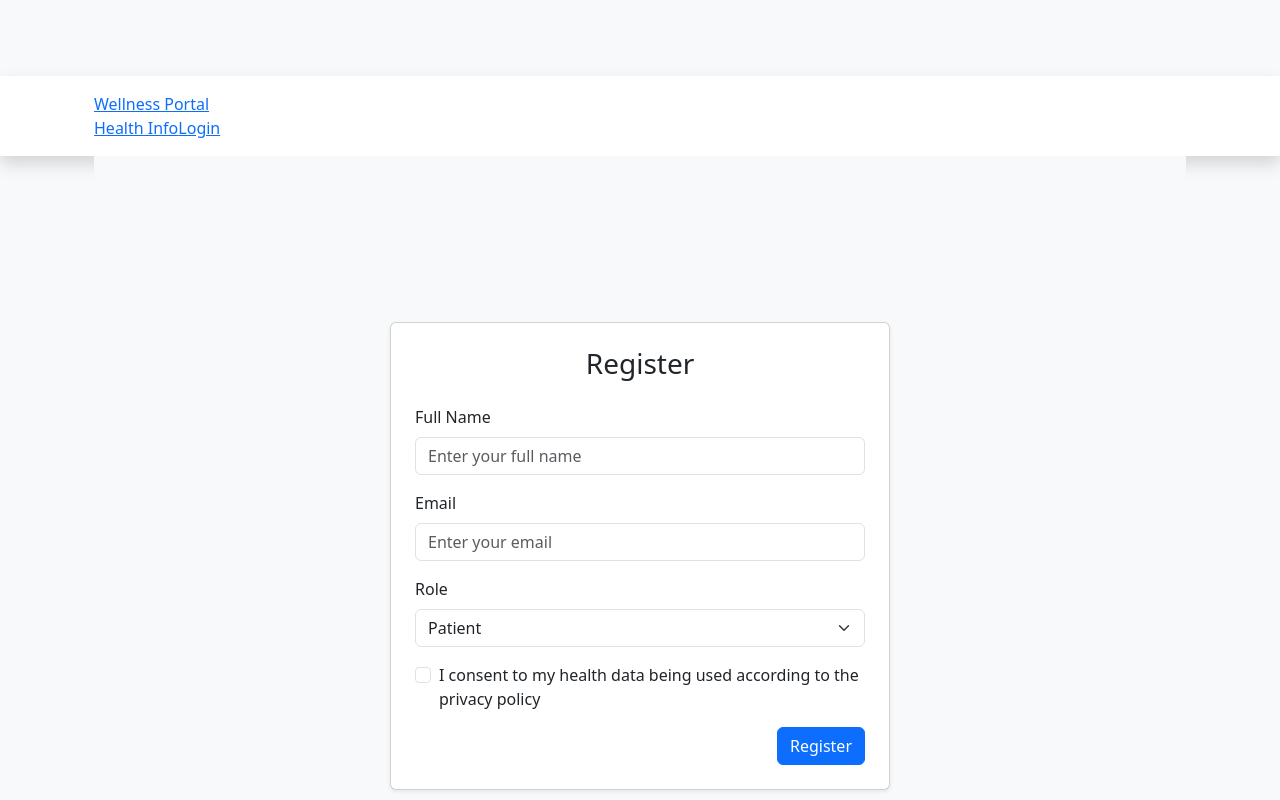
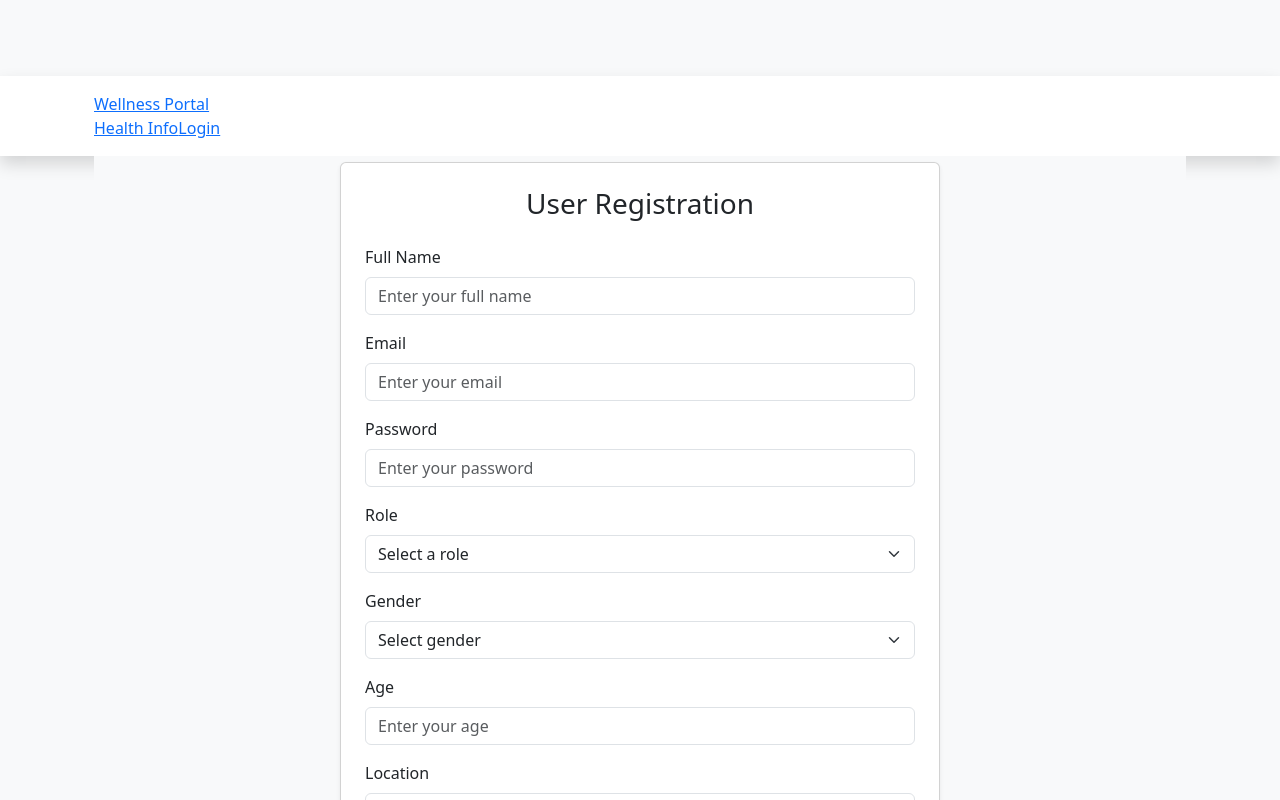
Before and after one commit to Arunpandi04/HealthCare_Wellness, a React (Vite) app: page /register in a window 1280 px wide. Shown: the top 800 px of the page. Built offline with nearby package versions, Linux system fonts and the light colour scheme.

Commit message:
Login Design

```diff
--- a/src/components/LoginForm.jsx
+++ b/src/components/LoginForm.jsx
@@ -1,37 +1,122 @@
-import React, { useState } from 'react'
+import axios from "axios";
+import React, { useState } from "react";
+import { Container, Form, Button, Card, Row, Col } from "react-bootstrap";
 
-export function LoginForm(){
-  const [email, setEmail] = useState('')
-  const [password, setPassword] = useState('')
-  const [role, setRole] = useState('patient')
+const emailRegex = /^[^\s@]+@[^\s@]+\.[^\s@]+$/;
 
-  function handleSubmit(e){
-    e.preventDefault()
-    console.log('login', { email, password, role })
-    alert('Placeholder: integrate with backend JWT API')
-  }
+export function LoginForm() {
+  const [formData, setFormData] = useState({
+    email: "",
+    password: "",
+    role: "patient",
+  });
+
+  const [errors, setErrors] = useState({});
+
+  // ✅ Validation function
+  const validateForm = () => {
+    const newErrors = {};
+    const { email, password, role } = formData;
+
+    if (!email.trim()) newErrors.email = "Email is required";
+    else if (!emailRegex.test(email))
+      newErrors.email = "Please enter a valid email address";
+
+    if (!password.trim()) newErrors.password = "Password is required";
+    else if (password.trim().length < 6)
+      newErrors.password = "Password must be at least 6 characters";
+
+    if (!role?.trim()) newErrors.role = "Please select a role";
+
+    setErrors(newErrors);
+    return Object.keys(newErrors).length === 0;
+  };
+
+  // ✅ Handle input change and clear specific field errors
+  const handleChange = (field, value) => {
+    setFormData((prev) => ({ ...prev, [field]: value }));
+    setErrors((prev) => {
+      const updated = { ...prev };
+      delete updated[field];
+      return updated;
+    });
+  };
+
+  const handleSubmit = (e) => {
+    e.preventDefault();
+    if (!validateForm()) return;
+    console.log("Login:", formData);
+     axios.post("", formData,{
+      headers: {
+        "Content-Type": 'Application/json',
+      }
+    })
+  };
+
+  const { email, password, role } = formData;
 
   return (
-    <form onSubmit={handleSubmit}>
-      <h6>Login</h6>
-      <div>
-        <label>Email</label>
-        <input type="email" value={email} onChange={e=>setEmail(e.target.value)} required />
-      </div>
-      <div>
-        <label>Password</label>
-        <input type="password" value={password} onChange={e=>setPassword(e.target.value)} required />
-      </div>
-      <div>
-        <label>Role</label>
-        <select value={role} onChange={e=>setRole(e.target.value)}>
-          <option value="patient">Patient</option>
-          <option value="provider">Provider</option>
-        </select>
-      </div>
-      <div>
-        <button type="submit">Sign in</button>
-      </div>
-    </form>
-  )
+    <Container className="d-flex justify-content-center align-items-center min-vh-100 bg-light">
+      <Card className="p-4 shadow-sm" style={{ width: "100%", maxWidth: "400px" }}>
+        <h4 className="text-center mb-4">Login</h4>
+
+        <Form noValidate onSubmit={handleSubmit}>
+          {/* Email Field */}
+          <Form.Group className="mb-3" controlId="formEmail">
+            <Form.Label>Email</Form.Label>
+            <Form.Control
+              type="email"
+              placeholder="Enter your email"
+              value={email}
+              onChange={(e) => handleChange("email", e.target.value)}
+              isInvalid={!!errors.email}
+            />
+            <Form.Control.Feedback type="invalid">
+              {errors.email}
+            </Form.Control.Feedback>
+          </Form.Group>
+
+          {/* Password Field */}
+          <Form.Group className="mb-3" controlId="formPassword">
+            <Form.Label>Password</Form.Label>
+            <Form.Control
+              type="password"
+              placeholder="Enter your password"
+              value={password}
+              onChange={(e) => handleChange("password", e.target.value)}
+              isInvalid={!!errors.password}
+            />
+            <Form.Control.Feedback type="invalid">
+              {errors.password}
+            </Form.Control.Feedback>
+          </Form.Group>
+
+          {/* Role Selection */}
+          <Form.Group className="mb-4" controlId="formRole">
+            <Form.Label>Role</Form.Label>
+            <Form.Select
+              value={role}
+              onChange={(e) => handleChange("role", e.target.value)}
+              isInvalid={!!errors.role}
+            >
+              <option value="patient">Patient</option>
+              <option value="provider">Provider</option>
+            </Form.Select>
+            <Form.Control.Feedback type="invalid">
+              {errors.role}
+            </Form.Control.Feedback>
+          </Form.Group>
+
+          {/* Submit Button */}
+          <Row>
+            <Col className="d-flex justify-content-end">
+              <Button variant="primary" type="submit">
+                Sign In
+              </Button>
+            </Col>
+          </Row>
+        </Form>
+      </Card>
+    </Container>
+  );
 }
--- a/src/components/RegisterForm.jsx
+++ b/src/components/RegisterForm.jsx
@@ -1,98 +1,157 @@
+import axios from "axios";
 import React, { useState } from "react";
-import {
-  Container,
-  Form,
-  Button,
-  Row,
-  Col,
-  Card,
-} from "react-bootstrap";
+import { Container, Form, Button, Row, Col, Card } from "react-bootstrap";
 
 const emailRegex = /^[^\s@]+@[^\s@]+\.[^\s@]+$/;
 
 export default function RegisterForm() {
-  const [name, setName] = useState("");
-  const [email, setEmail] = useState("");
-  const [role, setRole] = useState("patient");
-  const [consent, setConsent] = useState(false);
+  const [formData, setFormData] = useState({
+    fullName: "",
+    email: "",
+    password: "",
+    role: "",
+    gender: "",
+    age: "",
+    location: "",
+    consentAccepted: false,
+    professionalInfo: {
+      specialization: "",
+      experience: "",
+      licenseNumber: "",
+    },
+  });
+
   const [errors, setErrors] = useState({});
 
-  // ✅ Optimized validation
-  function validateForm() {
+  // ✅ Validation logic
+  const validateForm = () => {
     const newErrors = {};
-    const trimmedName = name.trim();
-    const trimmedEmail = email.trim();
+    const {
+      fullName,
+      email,
+      password,
+      role,
+      gender,
+      age,
+      location,
+      consentAccepted,
+      professionalInfo,
+    } = formData;
 
-    if (!trimmedName) newErrors.name = "Full name is required";
-    else if (trimmedName.length < 3)
-      newErrors.name = "Full name must be at least 3 characters";
+    // Basic info
+    if (!fullName.trim()) newErrors.fullName = "Full name is required";
+    else if (fullName.trim().length < 3)
+      newErrors.fullName = "Full name must be at least 3 characters";
 
-    if (!trimmedEmail) newErrors.email = "Email is required";
-    else if (!emailRegex.test(trimmedEmail))
-      newErrors.email = "Please enter a valid email address";
+    if (!email.trim()) newErrors.email = "Email is required";
+    else if (!emailRegex.test(email))
+      newErrors.email = "Enter a valid email address";
+
+    if (!password.trim()) newErrors.password = "Password is required";
+    else if (password.trim().length < 6)
+      newErrors.password = "Password must be at least 6 characters";
 
     if (!role?.trim()) newErrors.role = "Please select a role";
 
-    if (!consent) newErrors.consent = "You must give consent to register";
+    if (!gender) newErrors.gender = "Please select a gender";
+
+    if (!age) newErrors.age = "Please enter your age";
+    else if (isNaN(age) || age < 18)
+      newErrors.age = "Age must be 18 or above";
+
+    if (!location.trim()) newErrors.location = "Location is required";
+
+    if (!consentAccepted)
+      newErrors.consentAccepted = "You must accept consent to register";
+
+    // ✅ Professional Info (optional)
+    if (role === "healthcare_provider") {
+      const { specialization, experience, licenseNumber } = professionalInfo;
+      const anyField =
+        specialization.trim() || experience.trim() || licenseNumber.trim();
+
+      if (anyField) {
+        if (!specialization.trim())
+          newErrors.specialization = "Specialization is required if provided";
+        if (!experience.trim())
+          newErrors.experience = "Experience is required if provided";
+        if (!licenseNumber.trim())
+          newErrors.licenseNumber = "License number is required if provided";
+      }
+    }
 
     setErrors(newErrors);
     return !Object.keys(newErrors).length;
-  }
+  };
 
-  function handleSubmit(e) {
-    e.preventDefault();
-    const isValid = validateForm();
-    if (!isValid) return;
-
-    alert("Form submitted successfully!");
-    console.log({ name, email, role, consent });
-  }
-
-  // ✅ Remove specific field error when user starts typing/selecting
-  const handleChange = (field, value) => {
+  // ✅ Handle field changes and clear error dynamically
+  const handleChange = (field, value, nested = false) => {
     setErrors((prev) => {
       const updated = { ...prev };
-      delete updated[field]; // remove only that field’s error
+      delete updated[field];
       return updated;
     });
 
-    // Update field values
-    if (field === "name") setName(value);
-    if (field === "email") setEmail(value);
-    if (field === "role") setRole(value);
-    if (field === "consent") setConsent(value);
+    if (nested) {
+      setFormData((prev) => ({
+        ...prev,
+        professionalInfo: { ...prev.professionalInfo, [field]: value },
+      }));
+    } else {
+      setFormData((prev) => ({ ...prev, [field]: value }));
+    }
   };
+
+  const handleSubmit = (e) => {
+    e.preventDefault();
+    if (!validateForm()) return;
+    axios.post("", formData,{
+      headers: {
+        "Content-Type": 'Application/json',
+      }
+    })
+  };
+
+  const {
+    fullName,
+    email,
+    password,
+    role,
+    gender,
+    age,
+    location,
+    consentAccepted,
+    professionalInfo,
+  } = formData;
 
   return (
     <Container className="d-flex justify-content-center align-items-center min-vh-100 bg-light">
-      <Card
-        className="p-4 shadow-sm"
-        style={{ width: "100%", maxWidth: "500px" }}
-      >
-        <h3 className="text-center mb-4">Register</h3>
+      <Card className="p-4 shadow-sm" style={{ width: "100%", maxWidth: "600px" }}>
+        <h3 className="text-center mb-4">User Registration</h3>
+
         <Form noValidate onSubmit={handleSubmit}>
           {/* Full Name */}
-          <Form.Group className="mb-3" controlId="formName">
+          <Form.Group className="mb-3">
             <Form.Label>Full Name</Form.Label>
             <Form.Control
               type="text"
+              value={fullName}
               placeholder="Enter your full name"
-              value={name}
-              onChange={(e) => handleChange("name", e.target.value)}
-              isInvalid={!!errors.name}
+              onChange={(e) => handleChange("fullName", e.target.value)}
+              isInvalid={!!errors.fullName}
             />
             <Form.Control.Feedback type="invalid">
-              {errors.name}
+              {errors.fullName}
             </Form.Control.Feedback>
           </Form.Group>
 
           {/* Email */}
-          <Form.Group className="mb-3" controlId="formEmail">
+          <Form.Group className="mb-3">
             <Form.Label>Email</Form.Label>
             <Form.Control
               type="email"
+              value={email}
               placeholder="Enter your email"
-              value={email}
               onChange={(e) => handleChange("email", e.target.value)}
               isInvalid={!!errors.email}
             />
@@ -101,17 +160,32 @@ export default function RegisterForm() {
             </Form.Control.Feedback>
           </Form.Group>
 
+          {/* Password */}
+          <Form.Group className="mb-3">
+            <Form.Label>Password</Form.Label>
+            <Form.Control
+              type="password"
+              value={password}
+              placeholder="Enter your password"
+              onChange={(e) => handleChange("password", e.target.value)}
+              isInvalid={!!errors.password}
+            />
+            <Form.Control.Feedback type="invalid">
+              {errors.password}
+            </Form.Control.Feedback>
+          </Form.Group>
+
           {/* Role */}
-          <Form.Group className="mb-3" controlId="formRole">
+          <Form.Group className="mb-3">
             <Form.Label>Role</Form.Label>
             <Form.Select
               value={role}
               onChange={(e) => handleChange("role", e.target.value)}
               isInvalid={!!errors.role}
             >
-              <option value="">Select Role</option>
+              <option value="">Select a role</option>
               <option value="patient">Patient</option>
-              <option value="provider">Provider</option>
+              <option value="healthcare_provider">Healthcare Provider</option>
               <option value="doctor">Doctor</option>
             </Form.Select>
             <Form.Control.Feedback type="invalid">
@@ -119,23 +193,128 @@ export default function RegisterForm() {
             </Form.Control.Feedback>
           </Form.Group>
 
+          {/* Gender */}
+          <Form.Group className="mb-3">
+            <Form.Label>Gender</Form.Label>
+            <Form.Select
+              value={gender}
+              onChange={(e) => handleChange("gender", e.target.value)}
+              isInvalid={!!errors.gender}
+            >
+              <option value="">Select gender</option>
+              <option value="male">Male</option>
+              <option value="female">Female</option>
+              <option value="other">Other</option>
+            </Form.Select>
+            <Form.Control.Feedback type="invalid">
+              {errors.gender}
+            </Form.Control.Feedback>
+          </Form.Group>
+
+          {/* Age */}
+          <Form.Group className="mb-3">
+            <Form.Label>Age</Form.Label>
+            <Form.Control
+              type="number"
+              value={age}
+              placeholder="Enter your age"
+              onChange={(e) => handleChange("age", e.target.value)}
+              isInvalid={!!errors.age}
+            />
+            <Form.Control.Feedback type="invalid">
+              {errors.age}
+            </Form.Control.Feedback>
+          </Form.Group>
+
+          {/* Location */}
+          <Form.Group className="mb-3">
+            <Form.Label>Location</Form.Label>
+            <Form.Control
+              type="text"
+              value={location}
+              placeholder="Enter your location"
+              onChange={(e) => handleChange("location", e.target.value)}
+              isInvalid={!!errors.location}
+            />
+            <Form.Control.Feedback type="invalid">
+              {errors.location}
+            </Form.Control.Feedback>
+          </Form.Group>
+
+          {/* Professional Info (Optional) */}
+          {role === "healthcare_provider" && (
+            <>
+              <h5 className="mt-4">Professional Information (Optional)</h5>
+
+              <Form.Group className="mb-3">
+                <Form.Label>Specialization</Form.Label>
+                <Form.Control
+                  type="text"
+                  value={professionalInfo.specialization}
+                  placeholder="Enter specialization"
+                  onChange={(e) =>
+                    handleChange("specialization", e.target.value, true)
+                  }
+                  isInvalid={!!errors.specialization}
+                />
+                <Form.Control.Feedback type="invalid">
+                  {errors.specialization}
+                </Form.Control.Feedback>
+              </Form.Group>
+
+              <Form.Group className="mb-3">
+                <Form.Label>Experience</Form.Label>
+                <Form.Control
+                  type="text"
+                  value={professionalInfo.experience}
+                  placeholder="e.g. 10 years"
+                  onChange={(e) =>
+                    handleChange("experience", e.target.value, true)
+                  }
+                  isInvalid={!!errors.experience}
+                />
+                <Form.Control.Feedback type="invalid">
+                  {errors.experience}
+                </Form.Control.Feedback>
+              </Form.Group>
+
+              <Form.Group className="mb-3">
+                <Form.Label>License Number</Form.Label>
+                <Form.Control
+                  type="text"
+                  value={professionalInfo.licenseNumber}
+                  placeholder="Enter license number"
+                  onChange={(e) =>
+                    handleChange("licenseNumber", e.target.value, true)
+                  }
+                  isInvalid={!!errors.licenseNumber}
+                />
+                <Form.Control.Feedback type="invalid">
+                  {errors.licenseNumber}
+                </Form.Control.Feedback>
+              </Form.Group>
+            </>
+          )}
+
           {/* Consent */}
-          <Form.Group className="mb-3" controlId="formConsent">
+          <Form.Group className="mb-3">
             <Form.Check
               type="checkbox"
               label="I consent to my health data being used according to the privacy policy"
-              checked={consent}
-              onChange={(e) => handleChange("consent", e.target.checked)}
-              isInvalid={!!errors.consent}
+              checked={consentAccepted}
+              onChange={(e) =>
+                handleChange("consentAccepted", e.target.checked)
+              }
+              isInvalid={!!errors.consentAccepted}
             />
-            {errors.consent && (
+            {errors.consentAccepted && (
               <div className="invalid-feedback d-block">
-                {errors.consent}
+                {errors.consentAccepted}
               </div>
             )}
           </Form.Group>
 
-          {/* Submit Button */}
+          {/* Submit */}
           <Row className="mt-3">
             <Col className="d-flex justify-content-end">
               <Button type="submit" variant="primary">
```
